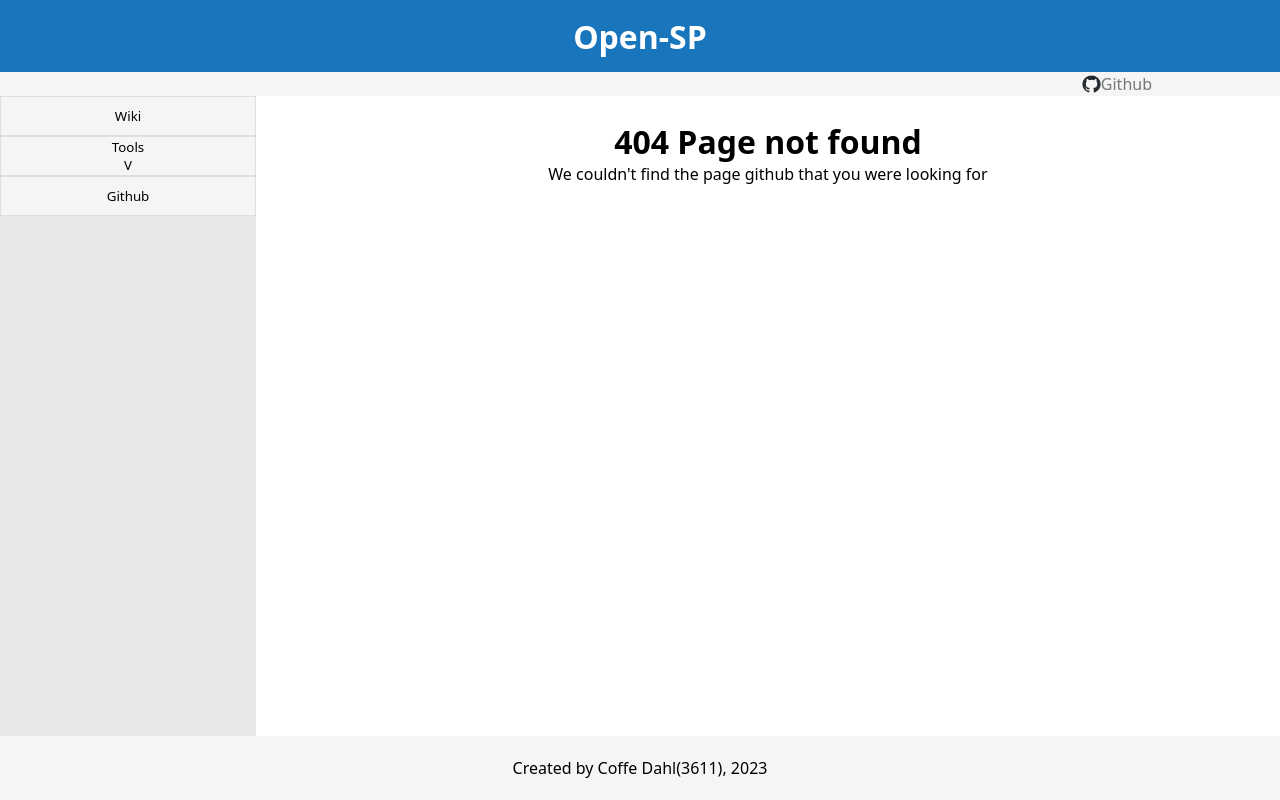
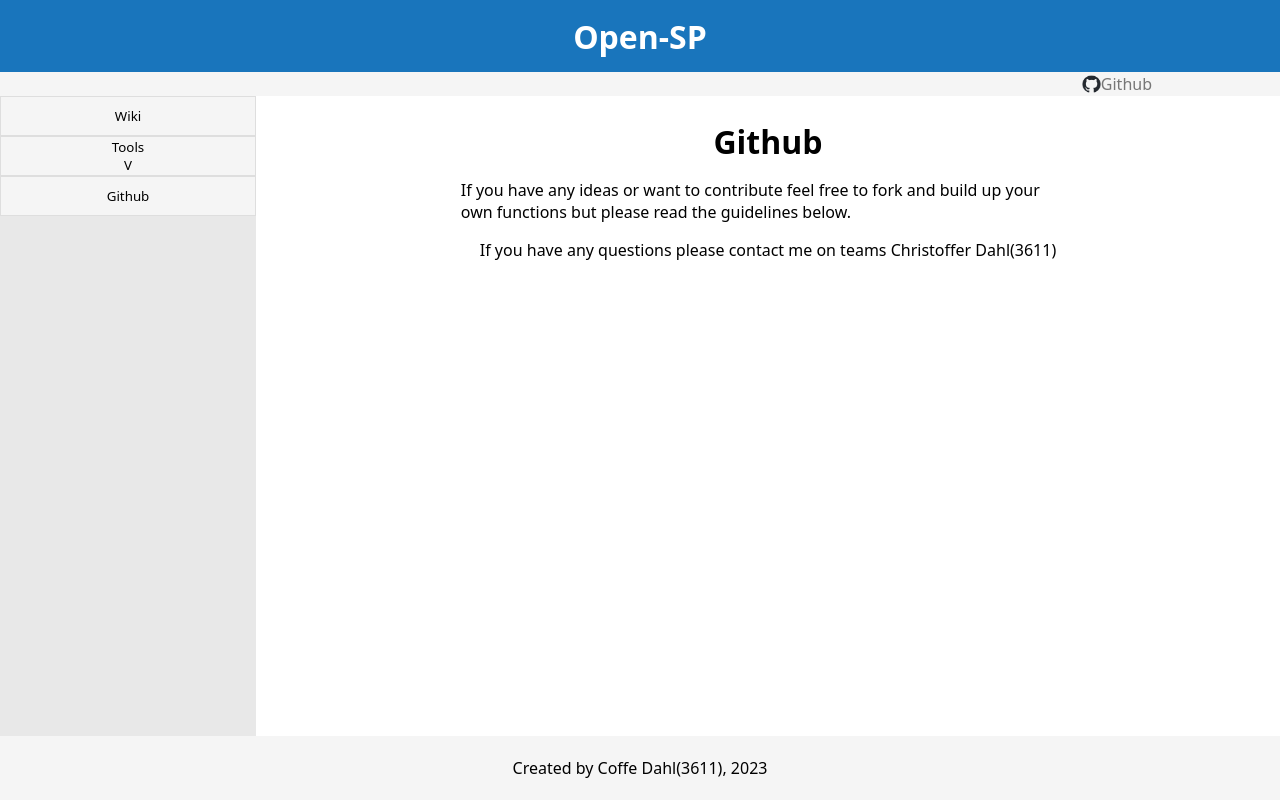
Before and after one commit to coffedahl/open-sp, a SvelteKit app in the folder frontend/: page /wiki/github in a window 1280 px wide. Before the commit this address had no page. Built offline with nearby package versions, Linux system fonts and the light colour scheme.

Commit message:
Added wiki page for github and opensource coding on the project

```diff
--- a/frontend/src/routes/wiki/+page.svelte
+++ b/frontend/src/routes/wiki/+page.svelte
@@ -13,9 +13,11 @@
 		justify-content: start;
 		width: 80vw;
 		height: 80vh;
-		padding: 0 8vw;
 	}
-	p {
-		margin-top: 1em;
+	.article h1{
+		padding-top: 5vh;
 	}
+    .article p{
+        padding-top: 2vh;
+    }
 </style>
--- a/frontend/src/routes/wiki/[page]/+page.svelte
+++ b/frontend/src/routes/wiki/[page]/+page.svelte
@@ -16,6 +16,15 @@
             <p>This tool will help to prepare the priceadjustment strings that arrives from Airtable every morning in Teams for entering in to the "Inventeringslista-BC".</p>
             <h3>Guide</h3>
             <p>Guide</p>
+        {:else if data.title == "github"}
+            <h1>Github</h1>
+            <p>
+                If you have any ideas or want to contribute feel
+                free to fork and build up your own functions but please read the guidelines below.
+            </p>
+            <p>
+                If you have any questions please contact me on teams Christoffer Dahl(3611)
+            </p>
         {:else}
             <h1>404 Page not found</h1>
             <p>We couldn't find the page {data.title} that you were looking for</p>
@@ -40,4 +49,7 @@
     .article h3{
         padding-top: 2vh;
     }
+    .article p{
+        padding-top: 2vh;
+    }
 </style>
```
